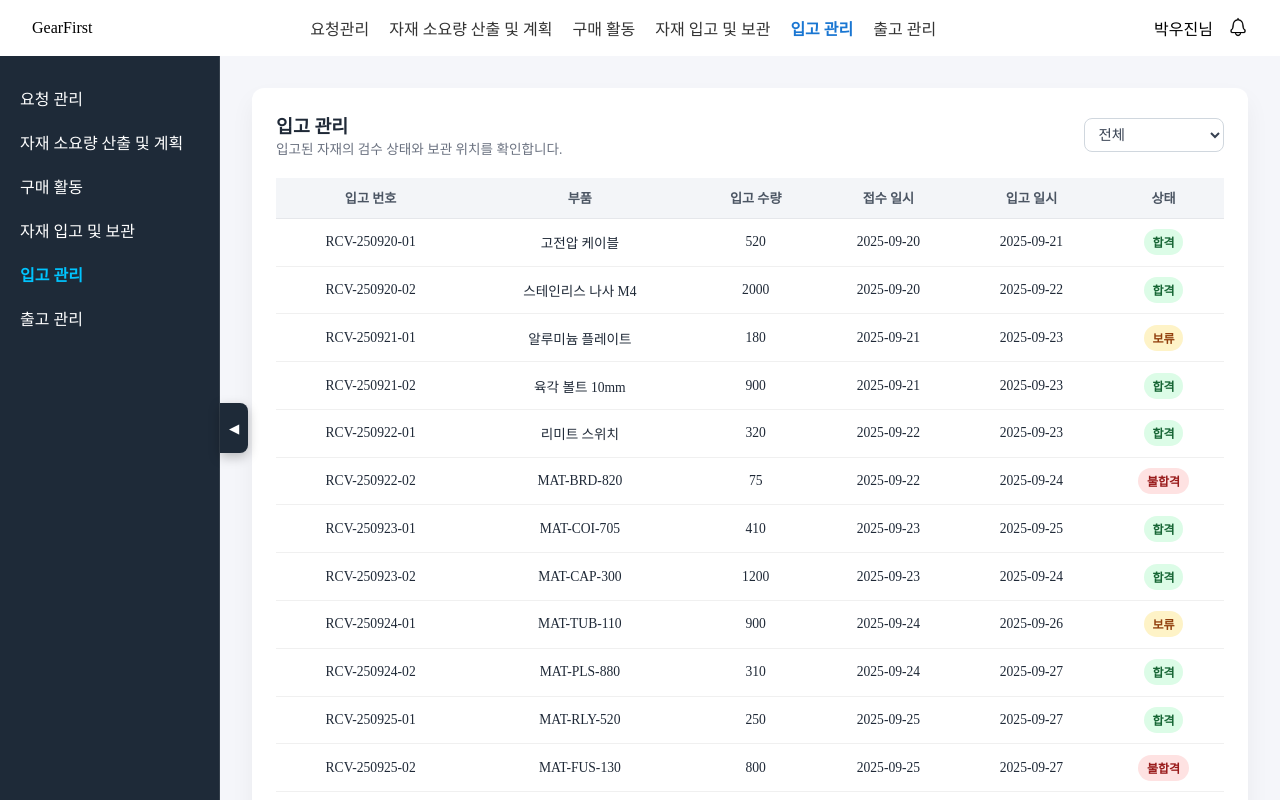
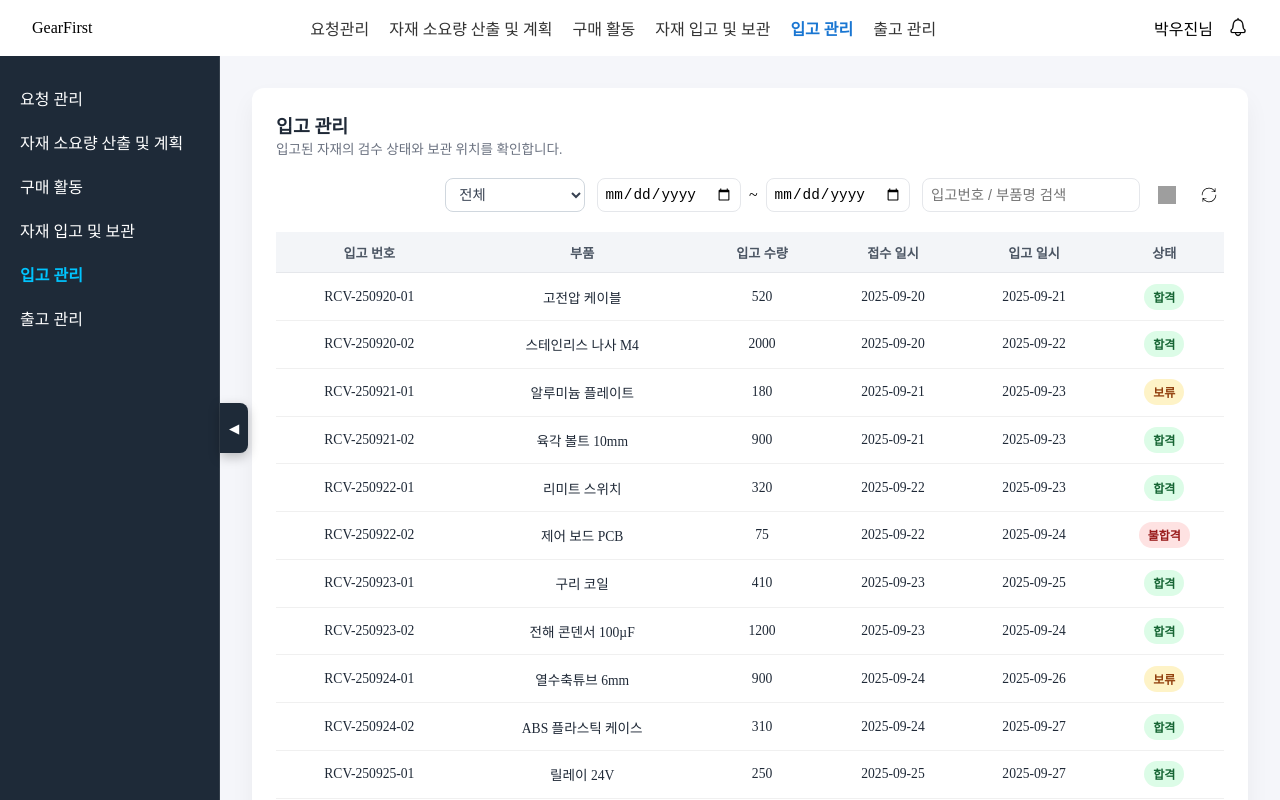
Before and after one commit to Gear-First/Web-FE, a React (Vite) app: page /inbound in a window 1280 px wide. Built offline with nearby package versions, Linux system fonts and the light colour scheme; grey boxes are pictures that could not be loaded.

Commit message:
feat: 날짜선택, 검색 추가

```diff
--- a/package.json
+++ b/package.json
@@ -27,6 +27,7 @@
     "eslint-plugin-react-hooks": "^5.2.0",
     "eslint-plugin-react-refresh": "^0.4.20",
     "globals": "^16.4.0",
+    "msw": "^2.11.6",
     "typescript": "~5.8.3",
     "typescript-eslint": "^8.44.0",
     "vite": "^7.1.7"
--- a/src/bom/BOMPage.tsx
+++ b/src/bom/BOMPage.tsx
@@ -108,6 +108,7 @@ export default function BOMPage() {
     setKeyword("");
     setStartDate("");
     setEndDate("");
+    setCate("ALL");
     setApplied({ keyword: "", startDate: null, endDate: null });
   };
 
--- a/src/components/common/DateRange.tsx
+++ b/src/components/common/DateRange.tsx
@@ -8,7 +8,7 @@ interface Props {
   onEndDateChange: (v: string) => void;
 }
 
-export default function FilterDateRange({
+export default function DateRange({
   startDate,
   endDate,
   onStartDateChange,
--- a/src/components/common/SearchBox.tsx
+++ b/src/components/common/SearchBox.tsx
@@ -8,7 +8,7 @@ interface Props {
   placeholder?: string;
 }
 
-export default function FilterSearchBox({
+export default function SearchBox({
   keyword,
   onKeywordChange,
 
--- a/src/inbound/InboundApi.ts
+++ b/src/inbound/InboundApi.ts
@@ -83,8 +83,8 @@ export const inboundRecords: InboundRecord[] = [
   {
     inboundId: "RCV-250922-02",
     lotId: "LOT-250917-02",
-    partName: "MAT-BRD-820",
-    partCode: "제어 보드 PCB",
+    partCode: "MAT-BRD-820",
+    partName: "제어 보드 PCB",
     inboundQty: 75,
     receivedDate: "2025-09-22",
     expectedInDate: "2025-09-25",
@@ -98,8 +98,8 @@ export const inboundRecords: InboundRecord[] = [
   {
     inboundId: "RCV-250923-01",
     lotId: "LOT-250918-01",
-    partName: "MAT-COI-705",
-    partCode: "구리 코일",
+    partCode: "MAT-COI-705",
+    partName: "구리 코일",
     inboundQty: 410,
     receivedDate: "2025-09-23",
     expectedInDate: "2025-09-26",
@@ -113,8 +113,8 @@ export const inboundRecords: InboundRecord[] = [
   {
     inboundId: "RCV-250923-02",
     lotId: "LOT-250918-02",
-    partName: "MAT-CAP-300",
-    partCode: "전해 콘덴서 100µF",
+    partCode: "MAT-CAP-300",
+    partName: "전해 콘덴서 100µF",
     inboundQty: 1200,
     receivedDate: "2025-09-23",
     expectedInDate: "2025-09-25",
@@ -128,8 +128,8 @@ export const inboundRecords: InboundRecord[] = [
   {
     inboundId: "RCV-250924-01",
     lotId: "LOT-250919-01",
-    partName: "MAT-TUB-110",
-    partCode: "열수축튜브 6mm",
+    partCode: "MAT-TUB-110",
+    partName: "열수축튜브 6mm",
     inboundQty: 900,
     receivedDate: "2025-09-24",
     expectedInDate: "2025-09-26",
@@ -143,8 +143,8 @@ export const inboundRecords: InboundRecord[] = [
   {
     inboundId: "RCV-250924-02",
     lotId: "LOT-250919-02",
-    partName: "MAT-PLS-880",
-    partCode: "ABS 플라스틱 케이스",
+    partCode: "MAT-PLS-880",
+    partName: "ABS 플라스틱 케이스",
     inboundQty: 310,
     receivedDate: "2025-09-24",
     expectedInDate: "2025-09-27",
@@ -158,8 +158,8 @@ export const inboundRecords: InboundRecord[] = [
   {
     inboundId: "RCV-250925-01",
     lotId: "LOT-250920-01",
-    partName: "MAT-RLY-520",
-    partCode: "릴레이 24V",
+    partCode: "MAT-RLY-520",
+    partName: "릴레이 24V",
     inboundQty: 250,
     receivedDate: "2025-09-25",
     expectedInDate: "2025-09-28",
@@ -173,8 +173,8 @@ export const inboundRecords: InboundRecord[] = [
   {
     inboundId: "RCV-250925-02",
     lotId: "LOT-250920-02",
-    partName: "MAT-FUS-130",
-    partCode: "퓨즈 10A",
+    partCode: "MAT-FUS-130",
+    partName: "퓨즈 10A",
     inboundQty: 800,
     receivedDate: "2025-09-25",
     expectedInDate: "2025-09-28",
@@ -188,8 +188,8 @@ export const inboundRecords: InboundRecord[] = [
   {
     inboundId: "RCV-250926-01",
     lotId: "LOT-250921-01",
-    partName: "MAT-GAS-430",
-    partCode: "실리콘 가스켓",
+    partCode: "MAT-GAS-430",
+    partName: "실리콘 가스켓",
     inboundQty: 150,
     receivedDate: "2025-09-26",
     expectedInDate: "2025-09-29",
@@ -203,8 +203,8 @@ export const inboundRecords: InboundRecord[] = [
   {
     inboundId: "RCV-250926-02",
     lotId: "LOT-250921-02",
-    partName: "MAT-LBL-222",
-    partCode: "제품 라벨 스티커",
+    partCode: "MAT-LBL-222",
+    partName: "제품 라벨 스티커",
     inboundQty: 5000,
     receivedDate: "2025-09-26",
     expectedInDate: "2025-09-29",
@@ -218,8 +218,8 @@ export const inboundRecords: InboundRecord[] = [
   {
     inboundId: "RCV-250927-01",
     lotId: "LOT-250922-01",
-    partName: "MAT-BOX-720",
-    partCode: "포장 박스 500x300",
+    partCode: "MAT-BOX-720",
+    partName: "포장 박스 500x300",
     inboundQty: 180,
     receivedDate: "2025-09-27",
     expectedInDate: "2025-09-30",
--- a/src/inbound/InboundPage.tsx
+++ b/src/inbound/InboundPage.tsx
@@ -13,20 +13,85 @@ import type { InboundStatus } from "./InboundTypes";
 import { useQuery } from "@tanstack/react-query";
 import { fetchInboundRecords, inboundKeys } from "./InboundApi";
 import InboundTable from "./components/InboundTable";
+import SearchBox from "../components/common/SearchBox";
+import DateRange from "../components/common/DateRange";
+import Button from "../components/common/Button";
+import searchIcon from "../assets/search.svg";
+import resetIcon from "../assets/reset.svg";
 
 type StatusFilter = InboundStatus | "ALL";
+
+type AppliedFilters = {
+  keyword: string;
+  startDate: string | null;
+  endDate: string | null;
+};
 
 export default function InboundPage() {
   const [status, setStatus] = useState<StatusFilter>("ALL");
   const statusOptions: StatusFilter[] = ["ALL", "합격", "보류", "불합격"];
 
+  const [keyword, setKeyword] = useState("");
+  const [startDate, setStartDate] = useState<string>("");
+  const [endDate, setEndDate] = useState<string>("");
+  const [applied, setApplied] = useState<AppliedFilters>({
+    keyword: "",
+    startDate: null,
+    endDate: null,
+  });
+
   const { data: records = [], isLoading: loadingR } = useQuery({
-    queryKey: [...inboundKeys.records, status],
+    queryKey: [
+      ...inboundKeys.records,
+      status,
+      applied.keyword,
+      applied.startDate,
+      applied.endDate,
+    ],
     queryFn: fetchInboundRecords,
-    select: (rows) =>
-      status === "ALL" ? rows : rows.filter((r) => r.status === status),
+    select: (rows) => {
+      const byStatus =
+        status === "ALL" ? rows : rows.filter((r) => r.status === status);
+      const byKeyword = applied.keyword.trim()
+        ? byStatus.filter((r) => {
+            const hay = `${r.inboundId ?? ""} ${
+              r.partName ?? ""
+            }`.toLowerCase();
+            return hay.includes(applied.keyword.toLowerCase());
+          })
+        : byStatus;
+      const start = applied.startDate ? new Date(applied.startDate) : null;
+      const end = applied.endDate ? new Date(applied.endDate) : null;
+
+      const byDate =
+        start || end
+          ? byKeyword.filter((r) => {
+              const d = new Date(r.receivedDate);
+              if (Number.isNaN(d.getTime())) return false;
+              const okStart = start ? d >= start : true;
+              const okEnd = end ? d <= end : true;
+              return okStart && okEnd;
+            })
+          : byKeyword;
+      return byDate;
+    },
     staleTime: 5 * 60 * 1000,
   });
+
+  const onSearch = () => {
+    setApplied({
+      keyword: keyword.trim(),
+      startDate: startDate || null,
+      endDate: endDate || null,
+    });
+  };
+  const onReset = () => {
+    setKeyword("");
+    setStartDate("");
+    setEndDate("");
+    setStatus("ALL");
+    setApplied({ keyword: "", startDate: null, endDate: null });
+  };
 
   return (
     <Layout>
@@ -39,6 +104,9 @@ export default function InboundPage() {
                 입고된 자재의 검수 상태와 보관 위치를 확인합니다.
               </SectionCaption>
             </div>
+          </SectionHeader>
+
+          <SectionHeader style={{ justifyContent: "flex-end" }}>
             <FilterGroup>
               <Select
                 value={status}
@@ -50,6 +118,25 @@ export default function InboundPage() {
                   </option>
                 ))}
               </Select>
+              <DateRange
+                startDate={startDate}
+                endDate={endDate}
+                onStartDateChange={setStartDate}
+                onEndDateChange={setEndDate}
+              />
+              <SearchBox
+                keyword={keyword}
+                onKeywordChange={setKeyword}
+                onSearch={onSearch}
+                onReset={onReset}
+                placeholder="입고번호 / 부품명 검색"
+              />
+              <Button variant="icon" onClick={onSearch}>
+                <img src={searchIcon} width={18} height={18} alt="검색" />
+              </Button>
+              <Button variant="icon" onClick={onReset}>
+                <img src={resetIcon} width={18} height={18} alt="초기화" />
+              </Button>
             </FilterGroup>
           </SectionHeader>
 
```
Also changed, not shown: 1 other file (tests, documents, lock files or other folders).
